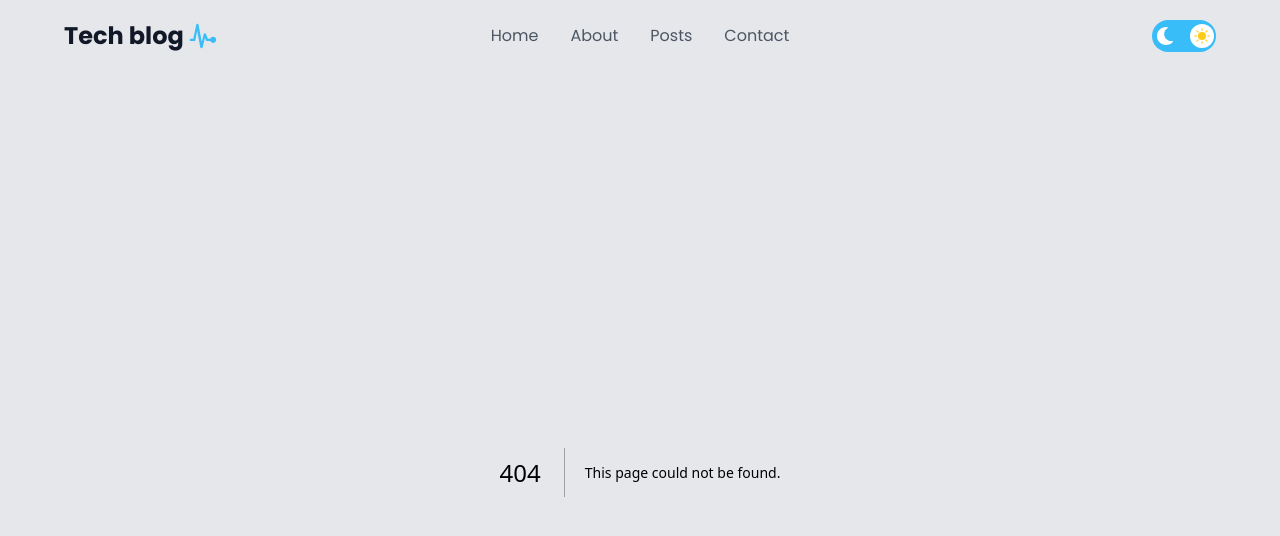
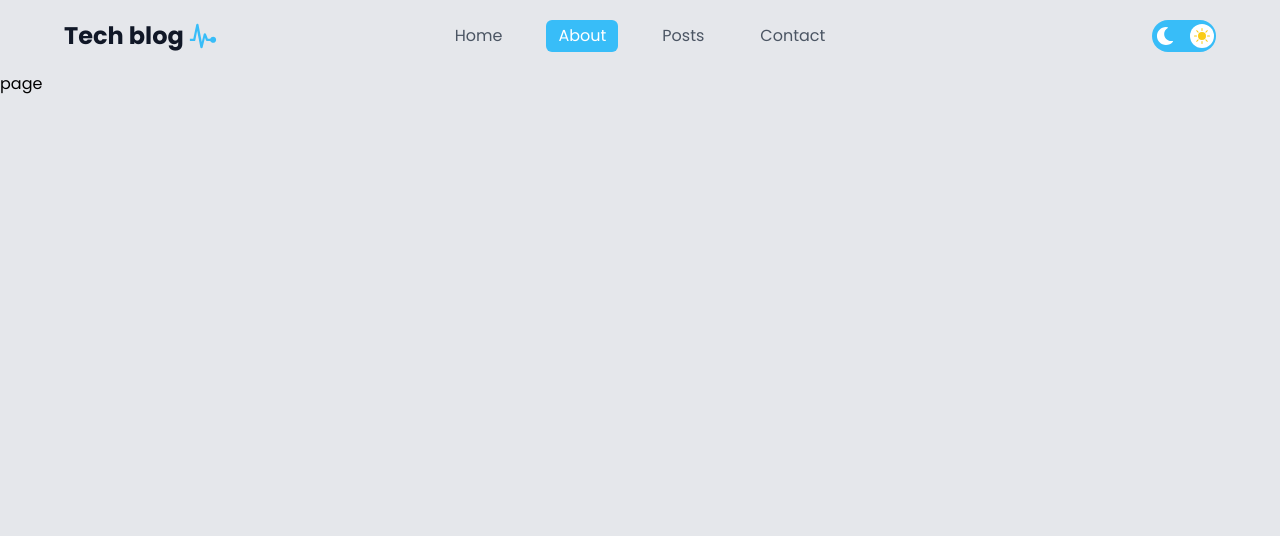
Before and after one commit to EstebanPastor/Pulse-tech-blog, a Next.js app: page /about in a window 1280 px wide. Before the commit this address had no page. Shown: the top 536 px of the page. Built offline with nearby package versions, Linux system fonts and the light colour scheme.

Commit message:
style: :art: Add active links for navbar

```diff
--- /dev/null
+++ b/app/about/page.jsx
@@ -0,0 +1,9 @@
+import React from 'react'
+
+const page = () => {
+  return (
+    <div>page</div>
+  )
+}
+
+export default page
--- /dev/null
+++ b/app/components/ui/link-item/LinkItem.jsx
@@ -0,0 +1,19 @@
+import Link from "next/link";
+
+import clsx from "clsx";
+
+const LinkItem = ({ route, label, isActive }) => {
+  return (
+    <Link
+      href={route}
+      className={clsx(
+        "px-3 py-1",
+        isActive && "bg-sky-400 text-white rounded-md"
+      )}
+    >
+      {label}
+    </Link>
+  );
+};
+
+export default LinkItem;
--- a/app/components/ui/navbar/NavBar.jsx
+++ b/app/components/ui/navbar/NavBar.jsx
@@ -10,6 +10,10 @@ import ThemeToggler from "../theme-toggler/ThemeToggler";
 import { Links } from "@/constants/Links";
 
 import { IoMdPulse } from "react-icons/io";
+
+import useMenuActive from "../../../../hooks/useMenuActiveHook";
+
+import LinkItem from "../link-item/LinkItem";
 
 const NavBar = () => {
   return (
@@ -24,11 +28,13 @@ const NavBar = () => {
           </div>
         </Link>
         <div className="flex gap-8 max-lg:gap-5 items-center flex-1 max-md:hidden text-gray-600 dark:text-white justify-center">
-          {Links.map((link, index) => (
-            <Link key={link.index} href={link.route}>
-              {link.label}
-            </Link>
-          ))}
+          {Links.map((link, index) => {
+            const isActive = useMenuActive(link.route);
+
+            return (
+              <LinkItem key={index} route={link.route} label={link.label} isActive={isActive}/>
+            );
+          })}
         </div>
         <div className="flex-1 justify-end flex gap-3 items-center">
           <ThemeToggler />
--- /dev/null
+++ b/app/contact/page.jsx
@@ -0,0 +1,9 @@
+
+
+const page = () => {
+  return (
+    <div>page</div>
+  )
+}
+
+export default page
--- a/app/layout.js
+++ b/app/layout.js
@@ -12,7 +12,7 @@ export const metadata = {
 export default function RootLayout({ children }) {
   return (
     <html lang="en">
-      <body className={`${poppins.className} bg-gray-200 dark:bg-medium overflow-x-hidden`}>
+      <body className={`${poppins.className} bg-gray-200 dark:bg-medium dark:text-white overflow-x-hidden`}>
         <NavBar />
         {children}
       </body>
--- /dev/null
+++ b/app/posts/page.jsx
@@ -0,0 +1,8 @@
+
+const page = () => {
+  return (
+    <div>page</div>
+  )
+}
+
+export default page
--- /dev/null
+++ b/hooks/useMenuActiveHook.jsx
@@ -0,0 +1,14 @@
+import { useRouter, usePathname } from "next/navigation";
+
+const useMenuActive = (route) => {
+  const router = useRouter();
+  const pathname = usePathname();
+
+  const isActive =
+    (pathname.includes(route) && route.length > 1) || pathname === route;
+
+  return isActive;
+};
+
+
+export default useMenuActive;
--- a/package.json
+++ b/package.json
@@ -16,11 +16,14 @@
     "react-icons": "^4.11.0"
   },
   "devDependencies": {
+    "@types/node": "20.8.9",
+    "@types/react": "18.2.33",
     "autoprefixer": "^10",
     "daisyui": "^3.9.3",
     "eslint": "^8",
     "eslint-config-next": "14.0.0",
     "postcss": "^8",
-    "tailwindcss": "^3"
+    "tailwindcss": "^3",
+    "typescript": "5.2.2"
   }
 }
```
Also changed, not shown: jsconfig.json (deleted, +0 -7 lines), tsconfig.json (added, +34 -0 lines), 1 other file (tests, documents, lock files or other folders).
